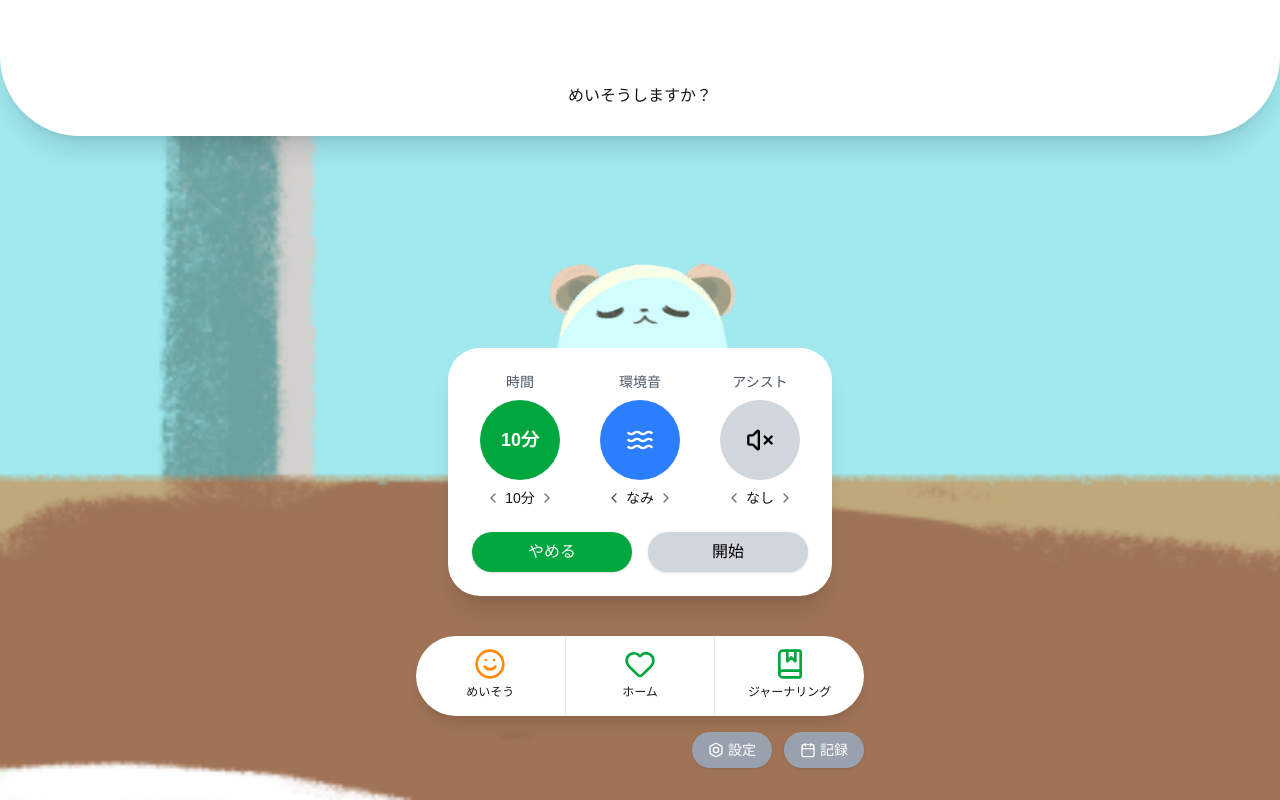
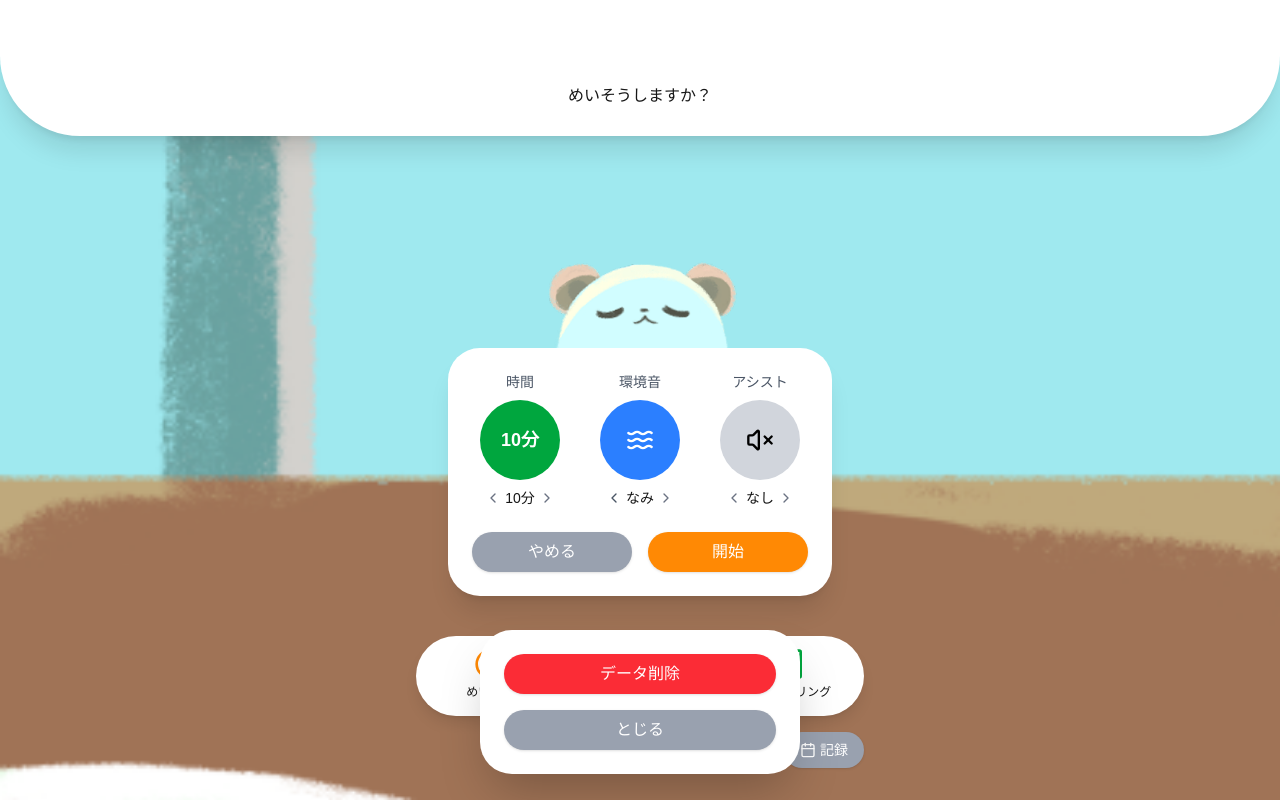
Before and after one commit to tomo-no-kai/mimamorumi, a Next.js app: page /meditation in a window 1280 px wide. Both pictures are taken after a click on the button "設定". Built offline with nearby package versions, Linux system fonts and the light colour scheme.

Commit message:
データ削除ボタンの実装

```diff
--- a/src/app/meditation/page.tsx
+++ b/src/app/meditation/page.tsx
@@ -131,7 +131,7 @@
           <div className="flex gap-4 mt-6">
             <button
               onClick={() => router.push("/")}
-              className="flex-1 py-2 bg-green-600 text-white rounded-full shadow"
+              className="flex-1 py-2 bg-gray-400 text-white rounded-full shadow"
             >
               やめる
             </button>
@@ -139,7 +139,7 @@
               onClick={() =>
                 router.push(`/meditation/timer?minutes=${time}&sound=${sounds[soundIndex].name}`)
               }
-              className="flex-1 py-2 bg-gray-300 text-black rounded-full shadow"
+              className="flex-1 py-2 bg-orange-400 text-white rounded-full shadow"
             >
               開始
             </button>
--- a/src/app/meditation/timer/page.tsx
+++ b/src/app/meditation/timer/page.tsx
@@ -140,7 +140,7 @@
                     saveMeditationRecord(minutes);
                     router.push("/");
                   }}
-                  className="flex-1 py-2 bg-green-600 text-white rounded-full shadow hover:bg-green-700 transition-colors"
+                  className="flex-1 py-2 bg-gray-400 text-white rounded-full shadow hover:bg-green-700 transition-colors"
                 >
                   やめる
                 </button>
--- a/src/components/HomeButton.tsx
+++ b/src/components/HomeButton.tsx
@@ -2,10 +2,21 @@
 import Link from "next/link";
 import { Smile, Heart, BookMarked, Bolt, Calendar } from "lucide-react";
 import { usePathname, useRouter } from "next/navigation";
+import { useState } from "react";
 
 export default function BottomNav() {
   const pathname = usePathname();
   const router = useRouter();
+  const [showDeleteModal, setShowDeleteModal] = useState(false);
+  const [showConfirm, setShowConfirm] = useState(false);
+
+  const handleClearStorage = () => {
+    localStorage.clear();
+    alert("ローカルストレージを削除しました");
+    setShowConfirm(false);
+    setShowDeleteModal(false);
+    router.push("/"); // ホームに戻る
+  };
 
   return (
     <div className="fixed bottom-8 left-1/2 -translate-x-1/2 flex flex-col items-center gap-4 w-[90%] max-w-md">
@@ -49,15 +60,72 @@
 
       {/* 下段のグレーメニュー */}
       <div className="flex gap-3 self-end">
-        <button className="flex items-center gap-1 px-4 py-2 text-white bg-gray-400 rounded-full shadow">
+        <button
+          onClick={() => setShowDeleteModal(true)}
+          className="flex items-center gap-1 px-4 py-2 text-white bg-gray-400 rounded-full shadow"
+        >
           <Bolt className="w-4 h-4" />
           <span className="text-sm">設定</span>
         </button>
-        <button onClick={() => router.push("/logs")} className="flex items-center gap-1 px-4 py-2 text-white bg-gray-400 rounded-full shadow">
+
+        <button
+          onClick={() => router.push("/logs")}
+          className="flex items-center gap-1 px-4 py-2 text-white bg-gray-400 rounded-full shadow"
+        >
           <Calendar className="w-4 h-4" />
           <span className="text-sm">記録</span>
         </button>
       </div>
+
+      {/* データ削除モーダル */}
+      {showDeleteModal && !showConfirm && (
+        <div className="fixed inset-0 flex items-center justify-center z-50">
+          <div className="bg-white rounded-4xl  p-6 flex flex-col items-center gap-4 w-80 shadow-2xl">
+            <button
+              onClick={() => setShowConfirm(true)}
+              className="px-4 py-2 bg-red-500 text-white rounded-full shadow w-full"
+            >
+              データ削除
+            </button>
+            <button
+              onClick={() => setShowDeleteModal(false)}
+              className="px-4 py-2 bg-gray-400 text-white rounded-full shadow w-full"
+            >
+              とじる
+            </button>
+          </div>
+        </div>
+      )}
+
+      {/* 確認モーダル */}
+      {showConfirm && (
+        <div className=" fixed inset-0 flex items-center justify-center z-50 ">
+          <div className="bg-white rounded-4xl p-6 flex flex-col items-center gap-4 w-80 shadow-2xl">
+          <p className="text-center">
+            本当にデータを削除しますか？<br />
+            <span className="text-red-500">!&nbsp;データは復元できません</span>
+          </p>
+            <div className="flex gap-4 w-full">
+              <button
+                onClick={() => {
+                  setShowConfirm(false);
+                  setShowDeleteModal(false);
+                  router.push("/");
+                }}
+                className="px-4 py-2 bg-gray-400 text-white rounded-full flex-1"
+              >
+                キャンセル
+              </button>
+              <button
+                onClick={handleClearStorage}
+                className="px-4 py-2 bg-red-500 text-white rounded-full flex-1"
+                >
+                削除
+              </button>
+            </div>
+          </div>
+        </div>
+      )}
     </div>
   );
 }
```
